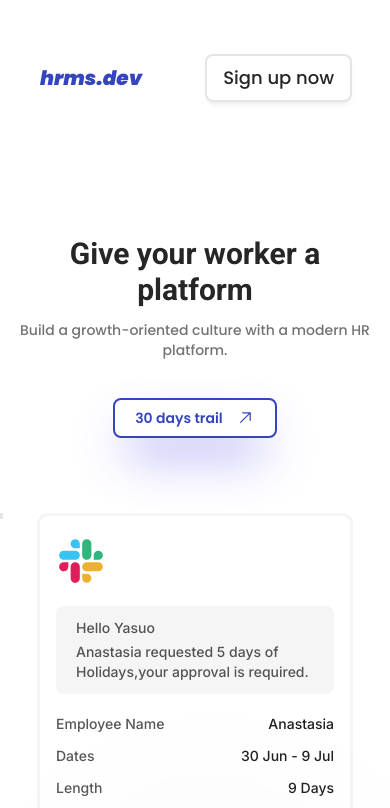
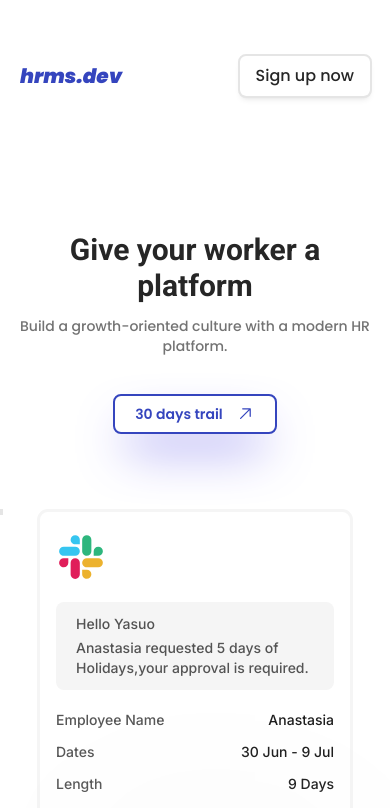
Before and after one commit to JATINKUMAR1008/hrms-dettach, a Next.js app in the folder frontend-2.0/: page / in a window 390 px wide. Shown: the top 808 px of the page. Built offline with nearby package versions, Linux system fonts and the light colour scheme.

Commit message:
done some cosmetci changes

```diff
--- a/frontend-2.0/src/components/LandingPage/integrationAccord.tsx
+++ b/frontend-2.0/src/components/LandingPage/integrationAccord.tsx
@@ -58,7 +58,7 @@ const ShowDetails = ({description}:{description: string}) => {
     return(
         <div className="w-full text-left mt-5 duration-75 ease-in-out">
             <p className="xl:text-xl text-base font-medium text-neutral-500 pr-2">{description}</p>
-            <Link href="/" className="text-new-primary font-medium hover:underline flex text-xl items-center gap-3 mt-10">Read more <IoArrowForwardOutline size={25}/></Link>
+            <Link href="/" className="text-new-primary font-medium hover:underline flex lg:text-xl md:text-lg text-base items-center gap-3 mt-10">Read more <IoArrowForwardOutline size={25}/></Link>
         </div>
     )
 }
--- a/frontend-2.0/src/components/LandingPage/landingNavbar.tsx
+++ b/frontend-2.0/src/components/LandingPage/landingNavbar.tsx
@@ -3,7 +3,7 @@ import { Button } from "../commons/button";
 const MENUOPTIONS = ["platfroms", "features", "resources", "changelog", "blog"];
 export const LandingPageNavbar = () => {
   return (
-    <div className="w-full h-fit py-14 lg:px-3 px-10 2xl:max-w-[1500px] flex text items-center justify-between m-auto">
+    <div className="w-full h-fit py-14 xs:px-10 px-5 2xl:max-w-[1500px] flex text items-center justify-between m-auto">
       <div className="">
         <h1 className="xl:text-2xl text-xl text-new-primary font-[900] italic font-popins">
           hrms.dev
@@ -20,7 +20,7 @@ export const LandingPageNavbar = () => {
         ))}
       </div>
       <div className="h-fit">
-        <Button type="outlined" className="font-medium px-4">
+        <Button type="outlined" className="font-medium px-4 lg:text-lg text-base">
           Sign up now
         </Button>
       </div>
```
